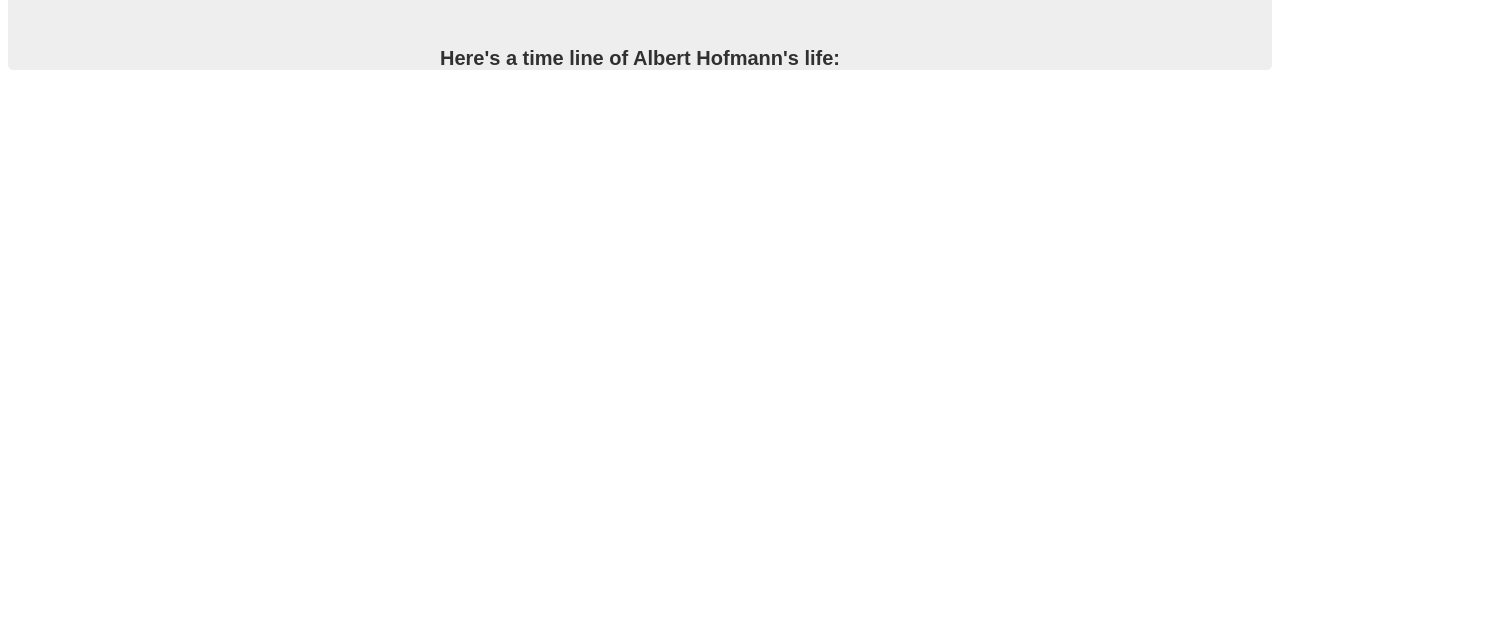
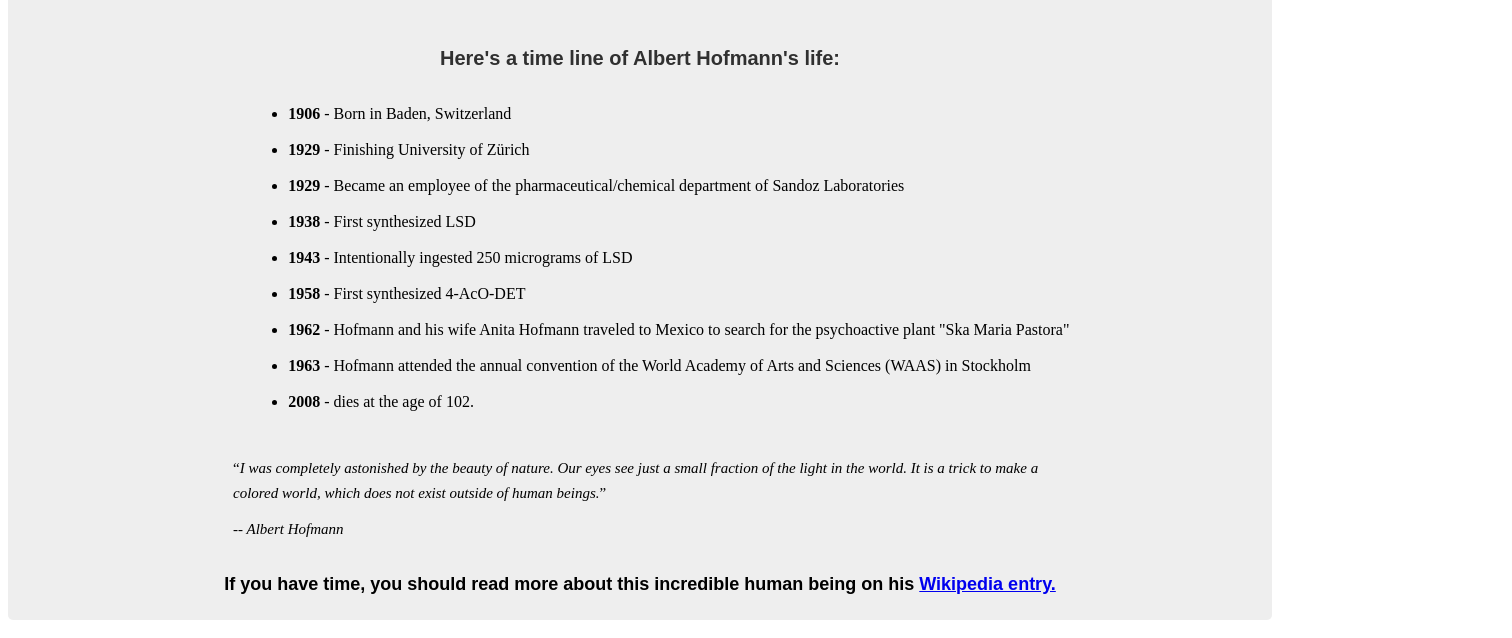
Before and after one commit to skiffter1337/hoffmann-tribute, a plain HTML site: page index.html in a window 1280 px wide. Shown: the part 621-1259 px from the top of the page, 1512 px wide, since content can reach past the window. Before the commit the page ends 800 px from the top, so only its background shows below. Drawn offline with Linux system fonts and the light colour scheme.

Commit message:
добавил список и ссылку на вики в конце

```diff
--- a/index.html
+++ b/index.html
@@ -17,12 +17,34 @@
    <figcaption id="img-caption">Albert Hofmann was a Swiss chemist known for being the first to synthesize, ingest, and learn of the psychedelic effects of LSD.</figcaption>
   </figure>
   <section id="tribute-info">
-   <h2>Here's a time line of Albert Hofmann's life: </h2>
+  <h2>Here's a time line of Albert Hofmann's life: </h2>
+   <ul>
+    <br>
+    <li><b>1906</b> - Born in Baden, Switzerland</li>
+    <br>
+    <li><b>1929</b> -  Finishing University of Zürich </li>
+    <br>
+    <li><b>1929</b>  - Became an employee of the pharmaceutical/chemical department of Sandoz Laboratories</li>
+    <br>
+    <li><b>1938</b> -  First synthesized LSD </li>
+    <br>
+    <li><b>1943</b> - Intentionally ingested 250 micrograms of LSD</li>
+    <br>
+    <li><b>1958</b> - First synthesized 4-AcO-DET</li>
+    <br>
+    <li><b>1962</b> - Hofmann and his wife Anita Hofmann traveled to Mexico to search for the psychoactive plant "Ska Maria Pastora"</li>
+    <br>
+    <li><b>1963</b> - Hofmann attended the annual convention of the World Academy of Arts and Sciences (WAAS) in Stockholm</li>
+    <br>
+    <li><b>2008</b> - dies at the age of 102.</li>
+   </ul>
+   <q><i>I was completely astonished by the beauty of nature.
+    Our eyes see just a small fraction of the light in the world. It is a trick to make a colored world, which does not exist outside of human beings.</i></q>
+  <cite> -- Albert Hofmann</cite>
+  </section>
+  <br>
+  <p class="ending">If you have time, you should read more about this incredible human being on his <a href="https://en.wikipedia.org/wiki/Albert_Hofmann#Later_years">Wikipedia entry.</a></p>
+  </main>
+  </body>
 
-  </section>
-  </main>
-
-<footer>
-  </footer>
-  </body>
 </html>
--- a/style.css
+++ b/style.css
@@ -11,6 +11,7 @@ body {
 
 
 #title {
+  display: block;
   text-align: center;
   font-weight: 600;
   font-size: 40px;
@@ -59,3 +60,32 @@ h2 {
   color: rgba(0, 0, 0, 0.8)
 
 }
+
+ul {
+  display: block
+  font-size: 18px;
+  position: relative;
+  left: 19%;
+}
+
+q{
+  display: block;
+  font-size: 15px;
+  margin-top: 3em;
+  margin-right: 15em;
+  margin-left: 15em;
+  line-height: 25px;
+}
+
+cite {
+  display: block;
+  font-size: 15px;
+  margin-top: 1em;
+  margin-right: 15em;
+  margin-left: 15em;
+}
+
+.ending {
+  font-size: 18px;
+  font-weight: 900;
+}
```
